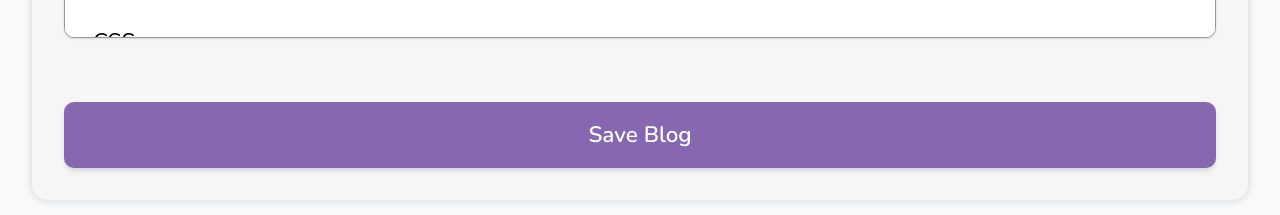
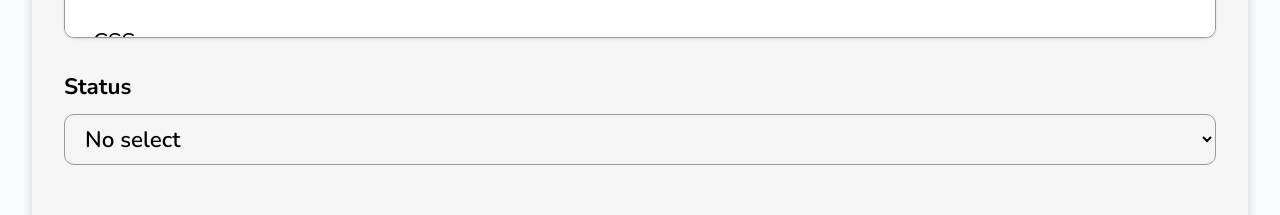
Before and after one commit to ElsayedMosad/egec-blog-backend, a Next.js app: page /blogs/addblog in a window 1280 px wide. Shown: the part 1163-1378 px from the top of the page. Built offline with nearby package versions, Linux system fonts and the light colour scheme.

Commit message:
target input ss2

```diff
--- a/components/Blog.js
+++ b/components/Blog.js
@@ -7,7 +7,7 @@ import { useState } from "react";
 import { useRouter } from "next/router";
 import axios from "axios";
 import toast from "react-hot-toast";
-export default function Blog() {
+export default function Blog({ _id }) {
   const [redirect, setRedirect] = useState(false);
   const router = useRouter();
   const [title, setTitle] = useState("");
@@ -22,7 +22,7 @@ export default function Blog() {
   const uploadImagesQueue = [];
 
   async function createBlog(ev) {
-    ev.prevenDefault();
+    ev.preventDefault();
     const data = {
       title,
       slug,
@@ -94,6 +94,12 @@ export default function Blog() {
           <select
             id="category"
             className="w-full p-3 border border-gray-300 rounded-lg shadow-sm bg-white focus:outline-none focus:ring-2 focus:ring-indigo-500"
+            onChange={(e) =>
+              setBlogcategory(
+                Array.from(e.target.selectedOptions, (option) => option.value)
+              )
+            }
+            value={blogcategory}
           >
             <option value="Node Js">Node Js</option>
             <option value="React Js">React Js</option>
@@ -204,6 +210,12 @@ export default function Blog() {
             id="tags"
             className="w-full p-3 border border-gray-300 rounded-lg shadow-sm bg-white focus:outline-none focus:ring-2 focus:ring-indigo-500"
             multiple
+            onChange={(e) =>
+              setTags(
+                Array.from(e.target.selectedOptions, (option) => option.value)
+              )
+            }
+            value={tags}
           >
             <option value="Node Js">Node Js</option>
             <option value="React Js">React Js</option>
@@ -213,6 +225,19 @@ export default function Blog() {
             <option value="Flutter Dev">Flutter Dev</option>
             <option value="Database">Database</option>
             <option value="Deployment">Deployment</option>
+          </select>
+        </div>
+        <div className="w-100 flex flex-col flex-left mb-2">
+          <label htmlFor="status">Status</label>
+          <select
+            name="status"
+            id="status"
+            onChange={(ev) => setStatus(ev.target.value)}
+            value={status}
+          >
+            <option value="">No select</option>
+            <option value="React Js">Draft</option>
+            <option value="publish">Publish</option>
           </select>
         </div>
 
```
Also changed, not shown: 1 other file (tests, documents, lock files or other folders).
